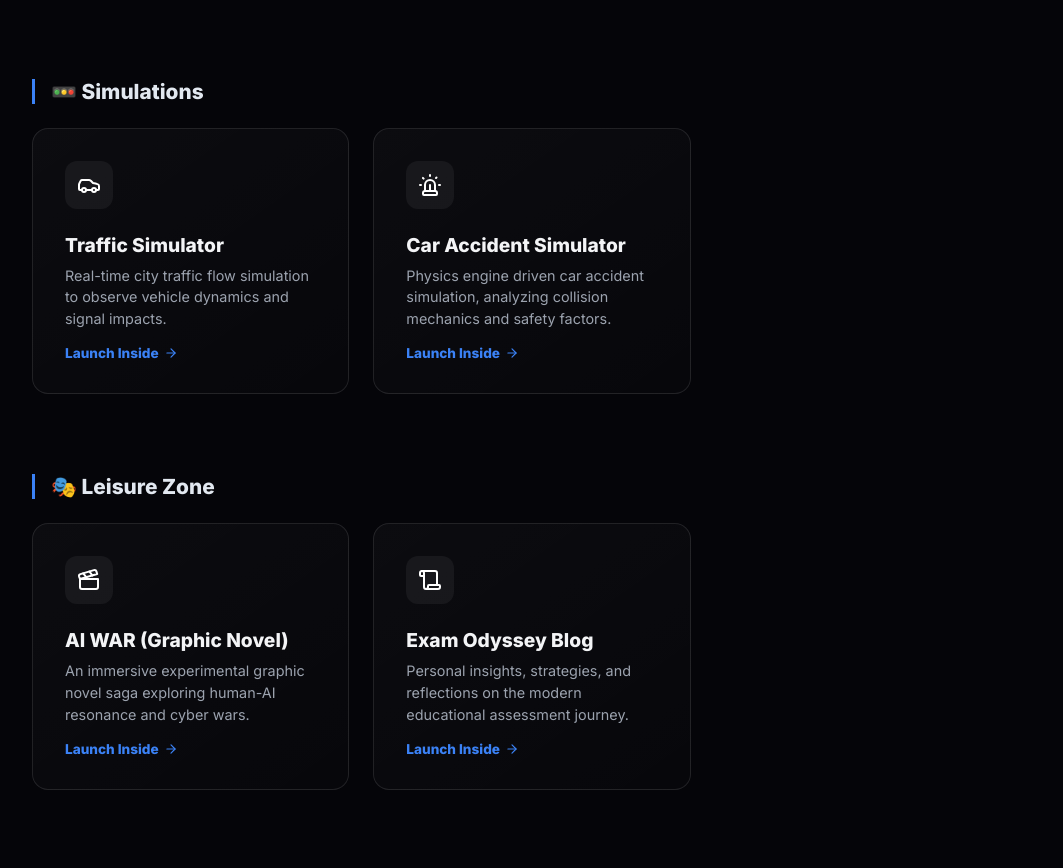
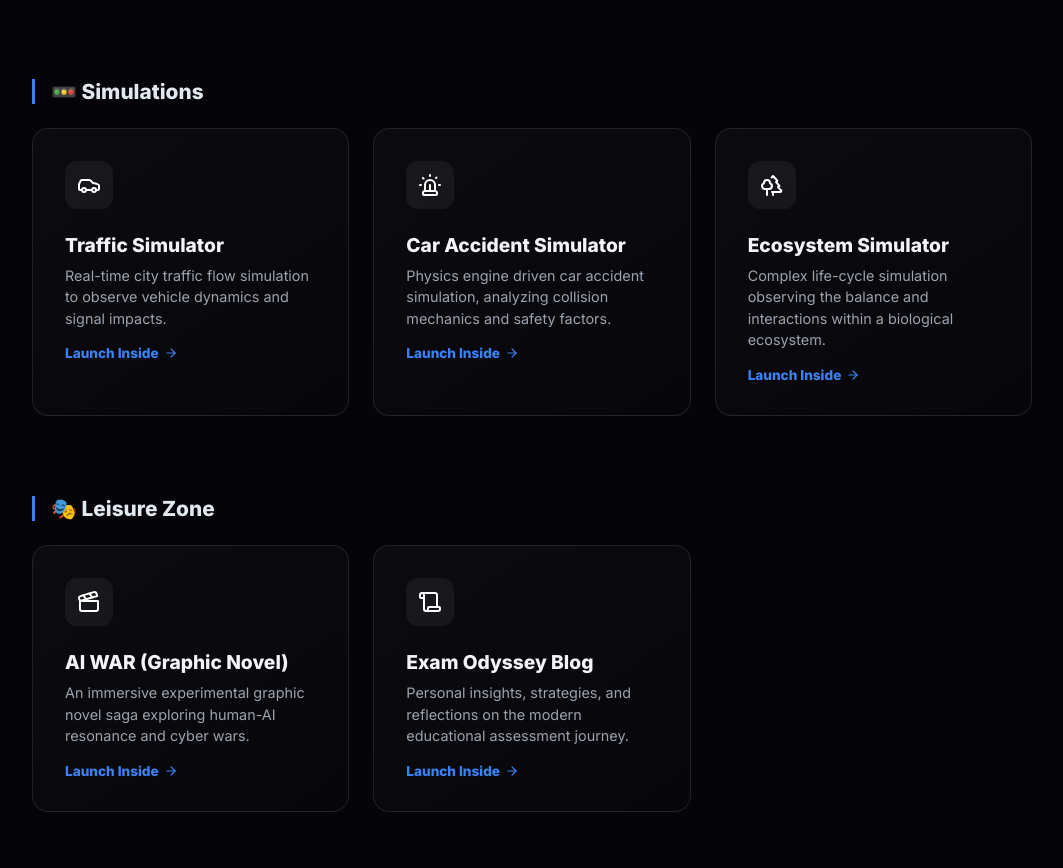
Before and after one commit to toydogcat/luna-ai, a React (Vite) app: page / in a window 1280 px wide. Shown: the part 2964-3832 px from the top of the page, without its empty margins (58-1121 px from the left). Built offline with nearby package versions, Linux system fonts and the light colour scheme.

Commit message:
feat: add Ecosystem Simulator project and corresponding translations

```diff
--- a/src/App.jsx
+++ b/src/App.jsx
@@ -1,6 +1,6 @@
 import React, { useState, useEffect } from 'react';
 import { motion, AnimatePresence } from 'framer-motion';
-import { Sparkles, ArrowRight, Zap, Globe, Users, MousePointerClick, Newspaper, Home, Languages, Heart, Code, Database, Eye, BookOpen, Scroll, Crown, Bomb, Grid3X3, Grid, Lock, Terminal, CheckCircle2, Smartphone, Shield, Library, Clapperboard, Fingerprint, ScanQrCode, Target, MapPin, Braces, BarChart2, Swords, Car, Siren, MessageSquare, Gavel, CloudLightning } from 'lucide-react';
+import { Sparkles, ArrowRight, Zap, Globe, Users, MousePointerClick, Newspaper, Home, Languages, Heart, Code, Database, Eye, BookOpen, Scroll, Crown, Bomb, Grid3X3, Grid, Lock, Terminal, CheckCircle2, Smartphone, Shield, Library, Clapperboard, Fingerprint, ScanQrCode, Target, MapPin, Braces, BarChart2, Swords, Car, Siren, MessageSquare, Gavel, CloudLightning, Trees } from 'lucide-react';
 import { useTranslation } from 'react-i18next';
 import { trackEvent } from './firebase';
 
@@ -147,6 +147,12 @@ const PROJECT_CATEGORIES = [
         translationKey: 'projects.simCarAccident',
         url: 'https://toydogcat.github.io/sim-car-accident/',
         icon: <Siren size={24} />
+      },
+      {
+        id: 'sim-ecosystem',
+        translationKey: 'projects.simEcosystem',
+        url: 'https://toydogcat.github.io/sim-ecosystem/',
+        icon: <Trees size={24} />
       }
     ]
   },
--- a/src/i18n.js
+++ b/src/i18n.js
@@ -49,6 +49,10 @@ const resources = {
         simCarAccident: {
           title: 'Car Accident Simulator',
           desc: 'Physics engine driven car accident simulation, analyzing collision mechanics and safety factors.'
+        },
+        simEcosystem: {
+          title: 'Ecosystem Simulator',
+          desc: 'Complex life-cycle simulation observing the balance and interactions within a biological ecosystem.'
         },
         aiNews: {
           title: 'AI News',
@@ -236,6 +240,10 @@ const resources = {
           title: '車禍事故模擬',
           desc: '物理引擎驅動的車禍事故模擬，分析碰撞力學與安全係數。'
         },
+        simEcosystem: {
+          title: '生態系模擬器',
+          desc: '複雜的生命週期模擬，觀察生物間的互動與生態平衡。'
+        },
         aiNews: {
           title: 'AI News 新聞中心',
           desc: '整合全球新聞大數據與自動分析引擎，提供頂尖雙語視角。'
```
